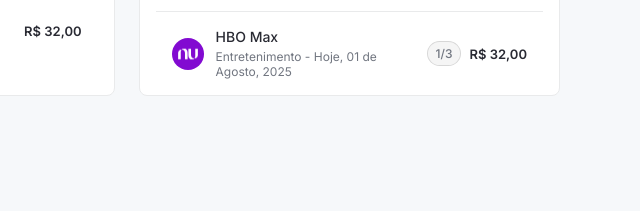
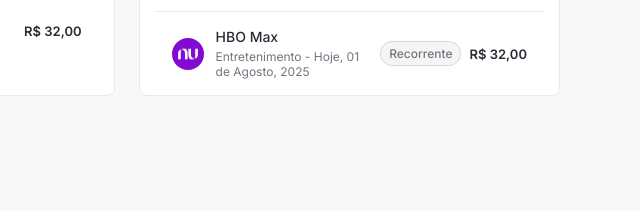
Before and after one commit to rafaelizidorio/MinhaCarteira, a plain HTML site: page index.html in a window 1280 px wide. Shown: the part 416-627 px from the top of the page, 640-1280 px from the left. Drawn offline with Linux system fonts and the light colour scheme.

Commit message:
v1.1
Alteração do status da última recorrência para "Recorrente"

```diff
--- a/index.html
+++ b/index.html
@@ -216,7 +216,7 @@
                             <p>Entretenimento - Hoje, 01 de Agosto, 2025</p>
                         </div>
                         <div class="transacoes-valor">
-                            <div class="badge">1/3</div>
+                            <div class="badge">Recorrente</div>
                             <h5>R$ 32,00</h5>
                         </div>
                     </li>
```
